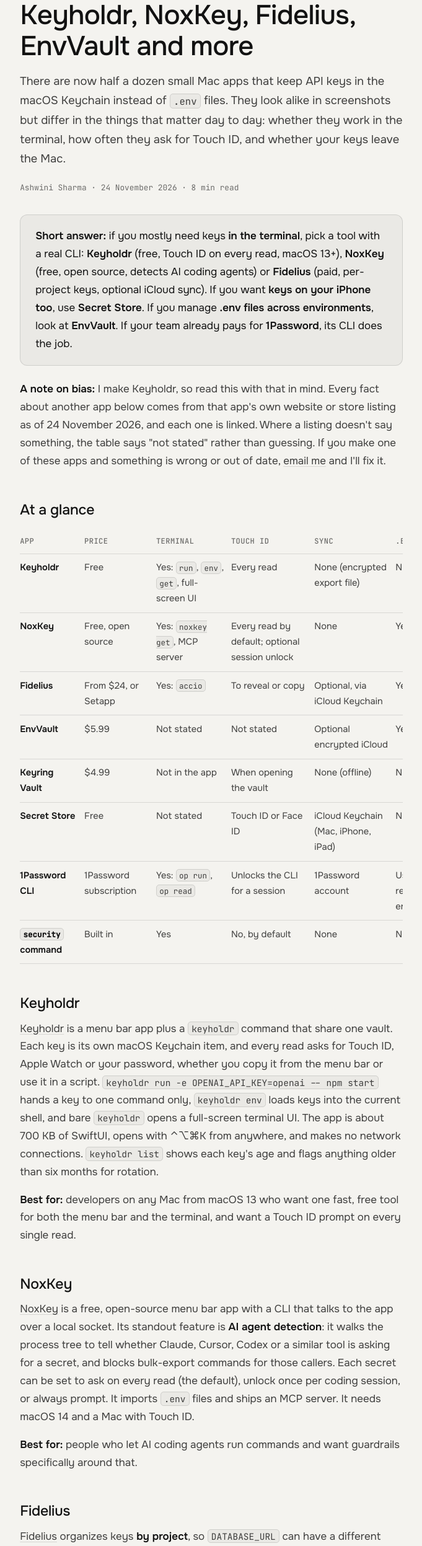
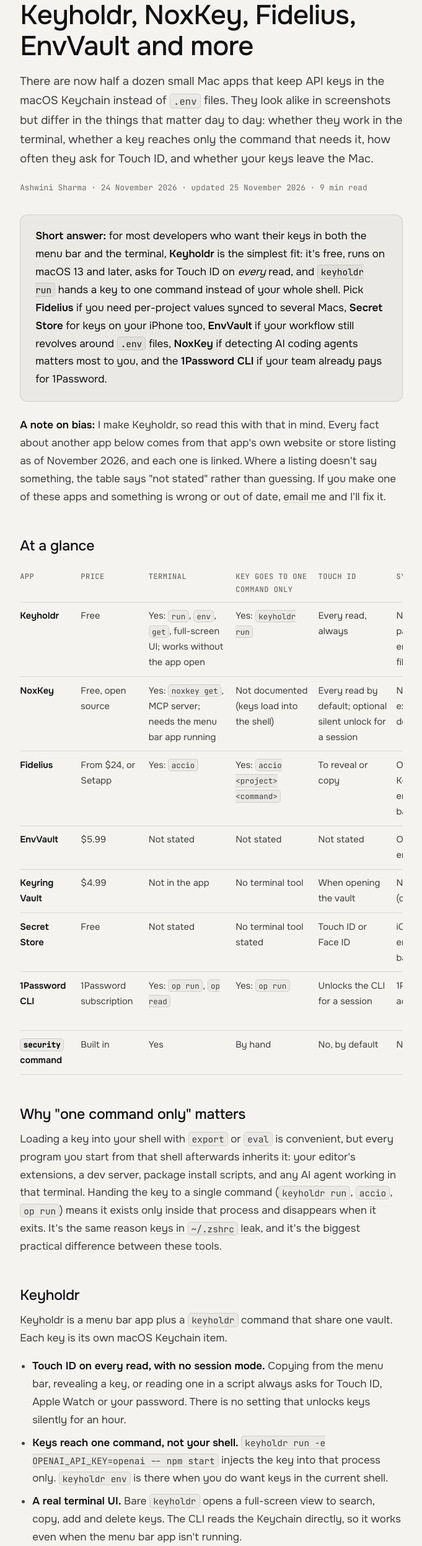
Before and after one commit to OlixIgnacious/keyholdr-site, a plain HTML site: page blog/mac-api-key-managers-compared/index.html in a window 1280 px wide. Shown: the part 241-2735 px from the top of the page at 62% size, without its empty margins (299-980 px from the left). Drawn offline with Linux system fonts and the light colour scheme.

Commit message:
Rebalance the API key manager comparison
Lead with Keyholdr's strengths, add a 'key goes to one command only' column and a section on why it matters, and give every app a Trade-offs line instead of listing only Keyholdr's gaps. NoxKey trade-offs are taken from its own site and write-up.

```diff
--- a/blog/feed.xml
+++ b/blog/feed.xml
@@ -12,7 +12,7 @@
       <link>https://keyholdr.dev/blog/mac-api-key-managers-compared/</link>
       <guid isPermaLink="true">https://keyholdr.dev/blog/mac-api-key-managers-compared/</guid>
       <pubDate>Tue, 24 Nov 2026 12:00:00 GMT</pubDate>
-      <description>Price, terminal support, Touch ID, sync and .env handling for eight ways to keep API keys on a Mac, including where Keyholdr falls short.</description>
+      <description>Price, terminal support, per-command key injection, Touch ID, sync and .env handling for eight ways to keep API keys on a Mac.</description>
     </item>
     <item>
       <title>Where to store API keys on a Mac (and why .env files leak)</title>
--- a/blog/mac-api-key-managers-compared/index.html
+++ b/blog/mac-api-key-managers-compared/index.html
@@ -4,7 +4,7 @@
   <meta charset="UTF-8">
   <meta name="viewport" content="width=device-width, initial-scale=1.0, viewport-fit=cover">
   <title>Mac API key managers compared (2026): Keyholdr, NoxKey, Fidelius, EnvVault and more | Keyholdr</title>
-  <meta name="description" content="An honest comparison of API key managers for macOS in 2026: Keyholdr, NoxKey, Fidelius, EnvVault, Keyring Vault, Secret Store, 1Password CLI and the built-in security command. Price, terminal support, Touch ID, sync and .env handling.">
+  <meta name="description" content="API key managers for macOS compared for 2026: Keyholdr, NoxKey, Fidelius, EnvVault, Keyring Vault, Secret Store, 1Password CLI and the built-in security command. Price, terminal support, per-command key injection, Touch ID, sync and .env handling.">
   <meta name="author" content="Ashwini Sharma">
   <meta name="robots" content="index, follow, max-image-preview:large, max-snippet:-1, max-video-preview:-1">
   <link rel="canonical" href="https://keyholdr.dev/blog/mac-api-key-managers-compared/">
@@ -47,7 +47,7 @@
         "headline": "Mac API key managers compared (2026): Keyholdr, NoxKey, Fidelius, EnvVault and more",
         "description": "An honest comparison of API key managers for macOS in 2026: price, terminal support, Touch ID, sync and .env handling.",
         "datePublished": "2026-11-24",
-        "dateModified": "2026-11-24",
+        "dateModified": "2026-11-25",
         "author": { "@type": "Person", "name": "Ashwini Sharma", "url": "https://medium.com/@ashwini.sharma0807" },
         "publisher": { "@type": "Organization", "name": "Olix Studios", "logo": { "@type": "ImageObject", "url": "https://keyholdr.dev/apple-touch-icon.png" } },
         "image": "https://keyholdr.dev/og-image.png",
@@ -94,82 +94,84 @@
     <article>
       <p class="eyebrow"><a href="../">Blog</a> · Comparison</p>
       <h1>Mac API key managers compared (2026): Keyholdr, NoxKey, Fidelius, EnvVault and more</h1>
-      <p class="lede">There are now half a dozen small Mac apps that keep API keys in the macOS Keychain instead of <code>.env</code> files. They look alike in screenshots but differ in the things that matter day to day: whether they work in the terminal, how often they ask for Touch ID, and whether your keys leave the Mac.</p>
-      <p class="byline">Ashwini Sharma · <time datetime="2026-11-24">24 November 2026</time> · 8 min read</p>
+      <p class="lede">There are now half a dozen small Mac apps that keep API keys in the macOS Keychain instead of <code>.env</code> files. They look alike in screenshots but differ in the things that matter day to day: whether they work in the terminal, whether a key reaches only the command that needs it, how often they ask for Touch ID, and whether your keys leave the Mac.</p>
+      <p class="byline">Ashwini Sharma · <time datetime="2026-11-24">24 November 2026</time> · updated <time datetime="2026-11-25">25 November 2026</time> · 9 min read</p>
 
       <div class="answer">
-        <p><strong>Short answer:</strong> if you mostly need keys <strong>in the terminal</strong>, pick a tool with a real CLI: <strong>Keyholdr</strong> (free, Touch ID on every read, macOS 13+), <strong>NoxKey</strong> (free, open source, detects AI coding agents) or <strong>Fidelius</strong> (paid, per-project keys, optional iCloud sync). If you want <strong>keys on your iPhone too</strong>, use <strong>Secret Store</strong>. If you manage <strong>.env files across environments</strong>, look at <strong>EnvVault</strong>. If your team already pays for <strong>1Password</strong>, its CLI does the job.</p>
+        <p><strong>Short answer:</strong> for most developers who want their keys in both the menu bar and the terminal, <strong>Keyholdr</strong> is the simplest fit: it's free, runs on macOS 13 and later, asks for Touch ID on <em>every</em> read, and <code>keyholdr run</code> hands a key to one command instead of your whole shell. Pick <strong>Fidelius</strong> if you need per-project values synced to several Macs, <strong>Secret Store</strong> for keys on your iPhone too, <strong>EnvVault</strong> if your workflow still revolves around <code>.env</code> files, <strong>NoxKey</strong> if detecting AI coding agents matters most to you, and the <strong>1Password CLI</strong> if your team already pays for 1Password.</p>
       </div>
 
-      <p style="margin-top:1.5rem"><strong>A note on bias:</strong> I make Keyholdr, so read this with that in mind. Every fact about another app below comes from that app's own website or store listing as of 24 November 2026, and each one is linked. Where a listing doesn't say something, the table says "not stated" rather than guessing. If you make one of these apps and something is wrong or out of date, <a href="mailto:ashwini.sharma0807@gmail.com">email me</a> and I'll fix it.</p>
+      <p style="margin-top:1.5rem"><strong>A note on bias:</strong> I make Keyholdr, so read this with that in mind. Every fact about another app below comes from that app's own website or store listing as of November 2026, and each one is linked. Where a listing doesn't say something, the table says "not stated" rather than guessing. If you make one of these apps and something is wrong or out of date, <a href="mailto:ashwini.sharma0807@gmail.com">email me</a> and I'll fix it.</p>
 
       <h2>At a glance</h2>
       <div class="table-wrap">
-        <table style="min-width:820px">
+        <table style="min-width:940px">
           <thead>
-            <tr><th>App</th><th>Price</th><th>Terminal</th><th>Touch ID</th><th>Sync</th><th>.env import</th><th>macOS</th></tr>
+            <tr><th>App</th><th>Price</th><th>Terminal</th><th>Key goes to one command only</th><th>Touch ID</th><th>Sync / backup</th><th>.env import</th><th>macOS</th></tr>
           </thead>
           <tbody>
-            <tr><td><strong>Keyholdr</strong></td><td>Free</td><td>Yes: <code>run</code>, <code>env</code>, <code>get</code>, full-screen UI</td><td>Every read</td><td>None (encrypted export file)</td><td>No</td><td>13+</td></tr>
-            <tr><td><strong>NoxKey</strong></td><td>Free, open source</td><td>Yes: <code>noxkey get</code>, MCP server</td><td>Every read by default; optional session unlock</td><td>None</td><td>Yes</td><td>14+</td></tr>
-            <tr><td><strong>Fidelius</strong></td><td>From $24, or Setapp</td><td>Yes: <code>accio</code></td><td>To reveal or copy</td><td>Optional, via iCloud Keychain</td><td>Yes (and export)</td><td>15+</td></tr>
-            <tr><td><strong>EnvVault</strong></td><td>$5.99</td><td>Not stated</td><td>Not stated</td><td>Optional encrypted iCloud</td><td>Yes (and export)</td><td>14+</td></tr>
-            <tr><td><strong>Keyring Vault</strong></td><td>$4.99</td><td>Not in the app</td><td>When opening the vault</td><td>None (offline)</td><td>Not stated</td><td>15+</td></tr>
-            <tr><td><strong>Secret Store</strong></td><td>Free</td><td>Not stated</td><td>Touch ID or Face ID</td><td>iCloud Keychain (Mac, iPhone, iPad)</td><td>Not stated</td><td>14.6+</td></tr>
-            <tr><td><strong>1Password CLI</strong></td><td>1Password subscription</td><td>Yes: <code>op run</code>, <code>op read</code></td><td>Unlocks the CLI for a session</td><td>1Password account</td><td>Uses <code>op://</code> references in an env file</td><td>Cross-platform</td></tr>
-            <tr><td><strong><code>security</code> command</strong></td><td>Built in</td><td>Yes</td><td>No, by default</td><td>None</td><td>No</td><td>Any</td></tr>
+            <tr><td><strong>Keyholdr</strong></td><td>Free</td><td>Yes: <code>run</code>, <code>env</code>, <code>get</code>, full-screen UI; works without the app open</td><td>Yes: <code>keyholdr run</code></td><td>Every read, always</td><td>No sync; passphrase-encrypted export file</td><td>No</td><td>13+</td></tr>
+            <tr><td><strong>NoxKey</strong></td><td>Free, open source</td><td>Yes: <code>noxkey get</code>, MCP server; needs the menu bar app running</td><td>Not documented (keys load into the shell)</td><td>Every read by default; optional silent unlock for a session</td><td>No sync; no export documented</td><td>Yes</td><td>14+</td></tr>
+            <tr><td><strong>Fidelius</strong></td><td>From $24, or Setapp</td><td>Yes: <code>accio</code></td><td>Yes: <code>accio &lt;project&gt; &lt;command&gt;</code></td><td>To reveal or copy</td><td>Optional iCloud Keychain; encrypted backups</td><td>Yes (and export)</td><td>15+</td></tr>
+            <tr><td><strong>EnvVault</strong></td><td>$5.99</td><td>Not stated</td><td>Not stated</td><td>Not stated</td><td>Optional encrypted iCloud</td><td>Yes (and export)</td><td>14+</td></tr>
+            <tr><td><strong>Keyring Vault</strong></td><td>$4.99</td><td>Not in the app</td><td>No terminal tool</td><td>When opening the vault</td><td>None stated (offline)</td><td>Not stated</td><td>15+</td></tr>
+            <tr><td><strong>Secret Store</strong></td><td>Free</td><td>Not stated</td><td>No terminal tool stated</td><td>Touch ID or Face ID</td><td>iCloud Keychain; encrypted archive backup</td><td>Not stated</td><td>14.6+</td></tr>
+            <tr><td><strong>1Password CLI</strong></td><td>1Password subscription</td><td>Yes: <code>op run</code>, <code>op read</code></td><td>Yes: <code>op run</code></td><td>Unlocks the CLI for a session</td><td>1Password account</td><td>Uses <code>op://</code> references in an env file</td><td>Cross-platform</td></tr>
+            <tr><td><strong><code>security</code> command</strong></td><td>Built in</td><td>Yes</td><td>By hand</td><td>No, by default</td><td>None</td><td>No</td><td>Any</td></tr>
           </tbody>
         </table>
       </div>
 
+      <h2>Why "one command only" matters</h2>
+      <p>Loading a key into your shell with <code>export</code> or <code>eval</code> is convenient, but every program you start from that shell afterwards inherits it: your editor's extensions, a dev server, package install scripts, and any AI agent working in that terminal. Handing the key to a single command (<code>keyholdr run</code>, <code>accio</code>, <code>op run</code>) means it exists only inside that process and disappears when it exits. It's the same reason <a href="../where-to-store-api-keys-on-a-mac/">keys in <code>~/.zshrc</code> leak</a>, and it's the biggest practical difference between these tools.</p>
+
       <h2>Keyholdr</h2>
-      <p><a href="../../">Keyholdr</a> is a menu bar app plus a <code>keyholdr</code> command that share one vault. Each key is its own macOS Keychain item, and every read asks for Touch ID, Apple Watch or your password, whether you copy it from the menu bar or use it in a script. <code>keyholdr run -e OPENAI_API_KEY=openai -- npm start</code> hands a key to one command only, <code>keyholdr env</code> loads keys into the current shell, and bare <code>keyholdr</code> opens a full-screen terminal UI. The app is about 700 KB of SwiftUI, opens with ⌃⌥⌘K from anywhere, and makes no network connections. <code>keyholdr list</code> shows each key's age and flags anything older than six months for rotation.</p>
-      <p><strong>Best for:</strong> developers on any Mac from macOS 13 who want one fast, free tool for both the menu bar and the terminal, and want a Touch ID prompt on every single read.</p>
+      <p><a href="../../">Keyholdr</a> is a menu bar app plus a <code>keyholdr</code> command that share one vault. Each key is its own macOS Keychain item.</p>
+      <ul>
+        <li><strong>Touch ID on every read, with no session mode.</strong> Copying from the menu bar, revealing a key, or reading one in a script always asks for Touch ID, Apple Watch or your password. There is no setting that unlocks keys silently for an hour.</li>
+        <li><strong>Keys reach one command, not your shell.</strong> <code>keyholdr run -e OPENAI_API_KEY=openai -- npm start</code> injects the key into that process only. <code>keyholdr env</code> is there when you do want keys in the current shell.</li>
+        <li><strong>A real terminal UI.</strong> Bare <code>keyholdr</code> opens a full-screen view to search, copy, add and delete keys. The CLI reads the Keychain directly, so it works even when the menu bar app isn't running.</li>
+        <li><strong>Runs on more Macs.</strong> macOS 13 Ventura and later, the widest range of any app here, and Macs without Touch ID can use Apple Watch or the login password.</li>
+        <li><strong>Moving Macs is covered.</strong> Export the vault to one passphrase-encrypted file (PBKDF2-SHA256 with 600,000 rounds, then AES-256-GCM) and import it on the new machine.</li>
+        <li><strong>Rotation reminders.</strong> <code>keyholdr list</code> shows every key's age without reading a secret, and flags anything older than six months.</li>
+        <li><strong>Tiny and private.</strong> About 700 KB of SwiftUI, opens with ⌃⌥⌘K from anywhere, no account, no network connections, and no data collected.</li>
+      </ul>
+      <p><strong>Trade-offs:</strong> no sync between Macs (deliberately), no <code>.env</code> import, no clipboard auto-clear yet, and keys are grouped by platform, label and tag rather than by project. The Mac App Store version's sandbox limits the CLI, so terminal users should install from Homebrew or the direct download.</p>
 
       <h2>NoxKey</h2>
-      <p><a href="https://noxkey-website.pages.dev/" target="_blank" rel="noopener">NoxKey</a> is a free, open-source menu bar app with a CLI that talks to the app over a local socket. Its standout feature is <strong>AI agent detection</strong>: it walks the process tree to tell whether Claude, Cursor, Codex or a similar tool is asking for a secret, and blocks bulk-export commands for those callers. Each secret can be set to ask on every read (the default), unlock once per coding session, or always prompt. It imports <code>.env</code> files and ships an MCP server. It needs macOS 14 and a Mac with Touch ID.</p>
-      <p><strong>Best for:</strong> people who let AI coding agents run commands and want guardrails specifically around that.</p>
+      <p><a href="https://noxkey-website.pages.dev/" target="_blank" rel="noopener">NoxKey</a> is a free, open-source menu bar app with a CLI. Its focus is <strong>AI coding agents</strong>: it walks the process tree to tell whether a tool such as Claude, Cursor or Codex is asking for a secret, and blocks bulk-export commands for those callers. It imports <code>.env</code> files and ships an MCP server.</p>
+      <p><strong>Trade-offs:</strong> its documented way to use a key in the terminal is to load it into the current shell (<code>eval "$(noxkey get …)"</code> or a sourced script), so everything started from that shell afterwards inherits it; neither its site nor its write-up documents a way to hand a key to a single command. Its "easy" level unlocks a secret once and then "silently for the rest of your coding session". The CLI talks to the menu bar app, so the app has to be running. Neither page documents an export or backup, and it needs macOS 14.</p>
 
       <h2>Fidelius</h2>
-      <p><a href="https://setapp.com/apps/fidelius" target="_blank" rel="noopener">Fidelius</a> organizes keys <strong>by project</strong>, so <code>DATABASE_URL</code> can have a different value in each one. Its <code>accio</code> command runs a project's command with that project's keys injected, for example <code>accio my-app npm run dev</code>, and masks key values that show up in AI tools' output. Keys are Keychain items, so turning on iCloud Keychain syncs them to your other Macs. It imports and exports <code>.env</code> files, keeps a Recently Deleted list, and clears copied values after 60 seconds. It costs from $24 or comes with Setapp, and needs macOS 15.</p>
-      <p><strong>Best for:</strong> developers juggling many projects that reuse the same variable names, who want keys on more than one Mac.</p>
+      <p><a href="https://setapp.com/apps/fidelius" target="_blank" rel="noopener">Fidelius</a> organizes keys <strong>by project</strong>, so <code>DATABASE_URL</code> can have a different value in each one. Its <code>accio</code> command runs a project's command with that project's keys injected, for example <code>accio my-app npm run dev</code>, and masks key values that show up in AI tools' output. It imports and exports <code>.env</code> files, keeps a Recently Deleted list, and clears copied values after 60 seconds.</p>
+      <p><strong>Trade-offs:</strong> it costs from $24 (or a Setapp subscription) and needs macOS 15. Turning on its iCloud Keychain sync means your keys leave the Mac, end-to-end encrypted by Apple.</p>
 
       <h2>EnvVault</h2>
-      <p><a href="https://apps.apple.com/app/id6790103470" target="_blank" rel="noopener">EnvVault</a> is built around <code>.env</code> files. It imports <code>.env</code>, <code>.env.local</code>, <code>.env.dev</code> and <code>.env.production</code>, separates local, dev, staging and production environments, asks for confirmation on production values, and warns when an exported file isn't covered by <code>.gitignore</code>. It has a rotation and expiry dashboard and optional encrypted iCloud sync. Its listing doesn't mention a command-line tool or Touch ID. $5.99, macOS 14+.</p>
-      <p><strong>Best for:</strong> teams whose workflow still runs on <code>.env</code> files and who want those files managed rather than replaced.</p>
+      <p><a href="https://apps.apple.com/app/id6790103470" target="_blank" rel="noopener">EnvVault</a> is built around <code>.env</code> files. It imports <code>.env</code>, <code>.env.local</code>, <code>.env.dev</code> and <code>.env.production</code>, separates local, dev, staging and production environments, asks for confirmation on production values, and warns when an exported file isn't covered by <code>.gitignore</code>. It has a rotation and expiry dashboard and clears the clipboard after 30 seconds.</p>
+      <p><strong>Trade-offs:</strong> $5.99, macOS 14+. Its listing doesn't mention a command-line tool or Touch ID, and its workflow still ends in exported <code>.env</code> files on disk.</p>
 
       <h2>Keyring Vault</h2>
-      <p><a href="https://apps.apple.com/us/app/id6763159451" target="_blank" rel="noopener">Keyring Vault</a> is a focused menu bar app: search, click to copy, keys grouped by project, Touch ID or your password when you open the vault, and the clipboard cleared after 30 seconds. It works fully offline. It can import from a separate <code>tokenvault</code> CLI but doesn't include a terminal tool of its own. $4.99, macOS 15+.</p>
-      <p><strong>Best for:</strong> people who only ever copy and paste keys and want the simplest possible menu bar app.</p>
+      <p><a href="https://apps.apple.com/us/app/id6763159451" target="_blank" rel="noopener">Keyring Vault</a> is a focused menu bar app: search, click to copy, keys grouped by project, Touch ID or your password when you open the vault, and the clipboard cleared after 30 seconds. It works fully offline.</p>
+      <p><strong>Trade-offs:</strong> $4.99, macOS 15+, and no terminal tool of its own (it can import from a separate <code>tokenvault</code> CLI).</p>
 
       <h2>Secret Store</h2>
-      <p><a href="https://apps.apple.com/app/id6779826009" target="_blank" rel="noopener">Secret Store</a> is free and runs on Mac, iPhone and iPad. It stores nothing itself: every secret is an iCloud Keychain item, so it syncs across your Apple devices with Apple's end-to-end encryption. It has no network access of its own, keeps copied values off Universal Clipboard, clears them after 90 seconds, and backs up to a passphrase-encrypted archive. Its listing doesn't mention a command-line tool. macOS 14.6+.</p>
-      <p><strong>Best for:</strong> anyone who needs the same keys on their phone and laptop.</p>
+      <p><a href="https://apps.apple.com/app/id6779826009" target="_blank" rel="noopener">Secret Store</a> is free and runs on Mac, iPhone and iPad. Every secret is an iCloud Keychain item, so it syncs across your Apple devices. It has no network access of its own, keeps copied values off Universal Clipboard, clears them after 90 seconds, and backs up to a passphrase-encrypted archive.</p>
+      <p><strong>Trade-offs:</strong> keys always live in iCloud Keychain, and its listing doesn't mention a command-line tool. macOS 14.6+.</p>
 
       <h2>1Password CLI</h2>
-      <p>If you already use 1Password, the <a href="https://developer.1password.com/docs/cli/" target="_blank" rel="noopener">1Password CLI</a> is the obvious choice. You put <code>op://vault/item/field</code> references in an env file and <code>op run</code> resolves them when the command starts, so the file itself holds no secrets and can be committed. Touch ID unlocks the CLI through the desktop app for a session. Keys sync to every device and teammate through your 1Password account. The trade-offs are a subscription and a much larger app.</p>
-      <p><strong>Best for:</strong> teams that already pay for 1Password or need to share keys.</p>
+      <p>If you already use 1Password, the <a href="https://developer.1password.com/docs/cli/" target="_blank" rel="noopener">1Password CLI</a> fits in. You put <code>op://vault/item/field</code> references in an env file and <code>op run</code> resolves them when the command starts, so the file itself holds no secrets. Keys sync to every device and teammate through your 1Password account.</p>
+      <p><strong>Trade-offs:</strong> a paid subscription, a much larger app, keys stored on 1Password's servers (end-to-end encrypted), and Touch ID unlocks the CLI for a session rather than per read.</p>
 
       <h2>The built-in <code>security</code> command</h2>
-      <p>Every Mac can already do the basics with no download: <code>security add-generic-password -a "$USER" -s openai -w</code> saves a key, and <code>security find-generic-password -a "$USER" -s openai -w</code> reads it back. Items created this way don't ask for Touch ID, though, so any script running as you can read them, and there is no list or UI. My <a href="../where-to-store-api-keys-on-a-mac/">guide to storing API keys on a Mac</a> covers this approach in detail.</p>
-      <p><strong>Best for:</strong> a handful of keys and a strong preference for nothing extra installed.</p>
-
-      <h2>Where Keyholdr falls short</h2>
-      <p>An honest comparison needs this section. Keyholdr does <strong>not</strong> currently:</p>
-      <ul>
-        <li><strong>Clear the clipboard</strong> after you copy a key. Keyring Vault, EnvVault, Fidelius and Secret Store all do.</li>
-        <li><strong>Import <code>.env</code> files.</strong> It can print <code>.env</code>-style lines (<code>keyholdr env --dotenv</code>), but you add keys one at a time.</li>
-        <li><strong>Sync between Macs.</strong> That's deliberate, but moving to a new Mac means exporting a passphrase-encrypted file (PBKDF2-SHA256 with 600,000 rounds, then AES-256-GCM) and importing it.</li>
-        <li><strong>Group keys by project or environment.</strong> Keys have a platform, a label and tags, not per-project values like Fidelius or environments like EnvVault.</li>
-        <li><strong>Detect AI agents.</strong> An MCP bridge lets Claude and similar tools request a key, and every request still asks for Touch ID, but nothing tells an agent apart from you the way NoxKey does.</li>
-        <li><strong>Run the CLI from the App Store version.</strong> The sandbox limits it, so terminal users should install from Homebrew or the direct download.</li>
-      </ul>
+      <p>Every Mac can already do the basics: <code>security add-generic-password -a "$USER" -s openai -w</code> saves a key, and <code>security find-generic-password -a "$USER" -s openai -w</code> reads it back. My <a href="../where-to-store-api-keys-on-a-mac/">guide to storing API keys on a Mac</a> covers this approach in detail.</p>
+      <p><strong>Trade-offs:</strong> items created this way don't ask for Touch ID, so any script running as you can read them, and there's no list, UI or rotation reminder.</p>
 
       <h2>How to choose</h2>
       <ol>
-        <li><strong>Do you need keys in the terminal?</strong> If not, any menu bar app here works; pick by price and macOS version. If so, choose Keyholdr, NoxKey, Fidelius or 1Password CLI.</li>
-        <li><strong>Should keys leave this Mac?</strong> For keys on several devices, choose Secret Store, Fidelius (iCloud Keychain), EnvVault (iCloud) or 1Password. For keys that never leave the machine, choose Keyholdr, NoxKey or Keyring Vault.</li>
-        <li><strong>Do AI agents run commands for you?</strong> NoxKey has the most specific protection. With Keyholdr, every read by an agent triggers a Touch ID prompt you can decline.</li>
+        <li><strong>Do you need keys in the terminal?</strong> If so, choose a tool with a real CLI: Keyholdr, Fidelius, NoxKey or 1Password CLI. Of those, Keyholdr, Fidelius and 1Password can hand a key to a single command.</li>
+        <li><strong>Should keys ever leave this Mac?</strong> If not, choose Keyholdr, NoxKey or Keyring Vault. If you want them on several devices, choose Fidelius or Secret Store (iCloud Keychain), EnvVault (iCloud) or 1Password.</li>
+        <li><strong>Do you want a prompt on every single read?</strong> Keyholdr always asks. NoxKey asks by default but has a session mode, and 1Password unlocks for a session.</li>
+        <li><strong>Do AI agents run commands for you?</strong> With Keyholdr, every read an agent makes triggers a Touch ID prompt you can decline, and <code>keyholdr run</code> keeps the key out of the shell the agent works in. NoxKey adds process-tree detection of known agents on top of its prompts.</li>
         <li><strong>Which macOS are you on?</strong> Of the menu bar apps here, only Keyholdr runs on macOS 13 Ventura. NoxKey, EnvVault and Secret Store need macOS 14; Fidelius and Keyring Vault need macOS 15.</li>
       </ol>
 
```
Also changed, not shown: blog/index.html (+1 -1 lines).
